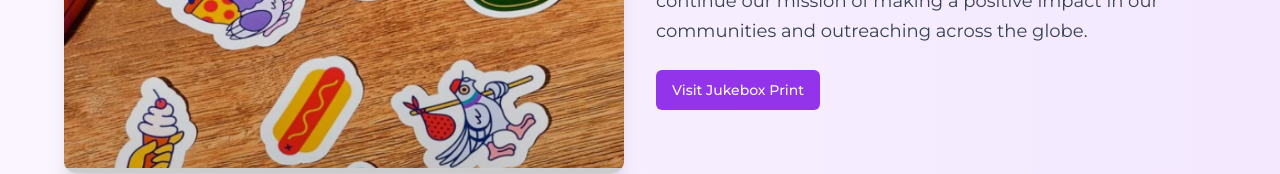
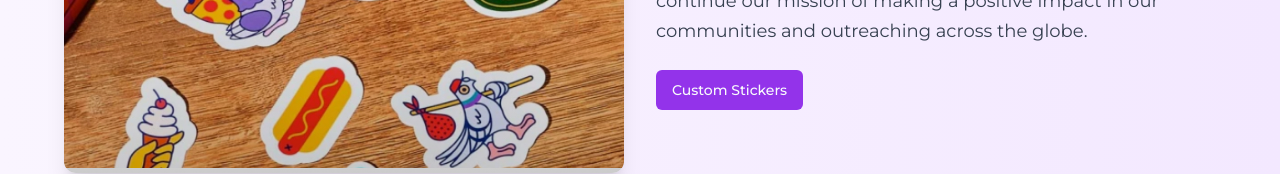
Before and after one commit to psreepada/hands-of-hope, a Next.js app: page / in a window 1280 px wide. Shown: the part 3630-3804 px from the top of the page. Built offline with nearby package versions, Linux system fonts and the light colour scheme.

Commit message:
change button text

```diff
--- a/app/(main)/page.tsx
+++ b/app/(main)/page.tsx
@@ -303,7 +303,7 @@ export default function Home() {
                 <div>
                   <Button asChild className="bg-purple-600 hover:bg-purple-700">
                     <Link href="https://www.jukeboxprint.com/custom-stickers" target="_blank" rel="noopener noreferrer">
-                      Visit Jukebox Print
+                      Custom Stickers
                     </Link>
                   </Button>
                 </div>
```
